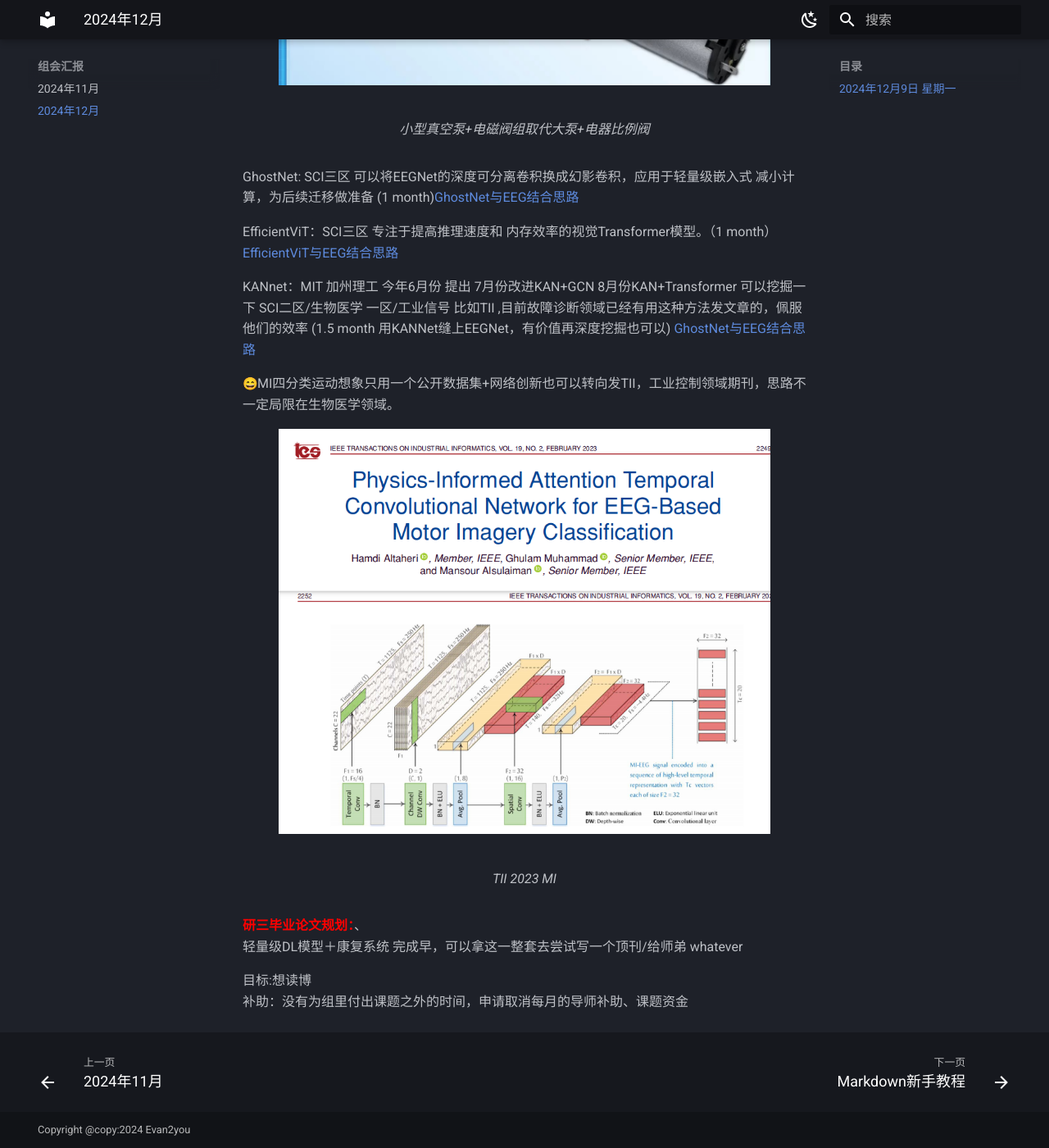
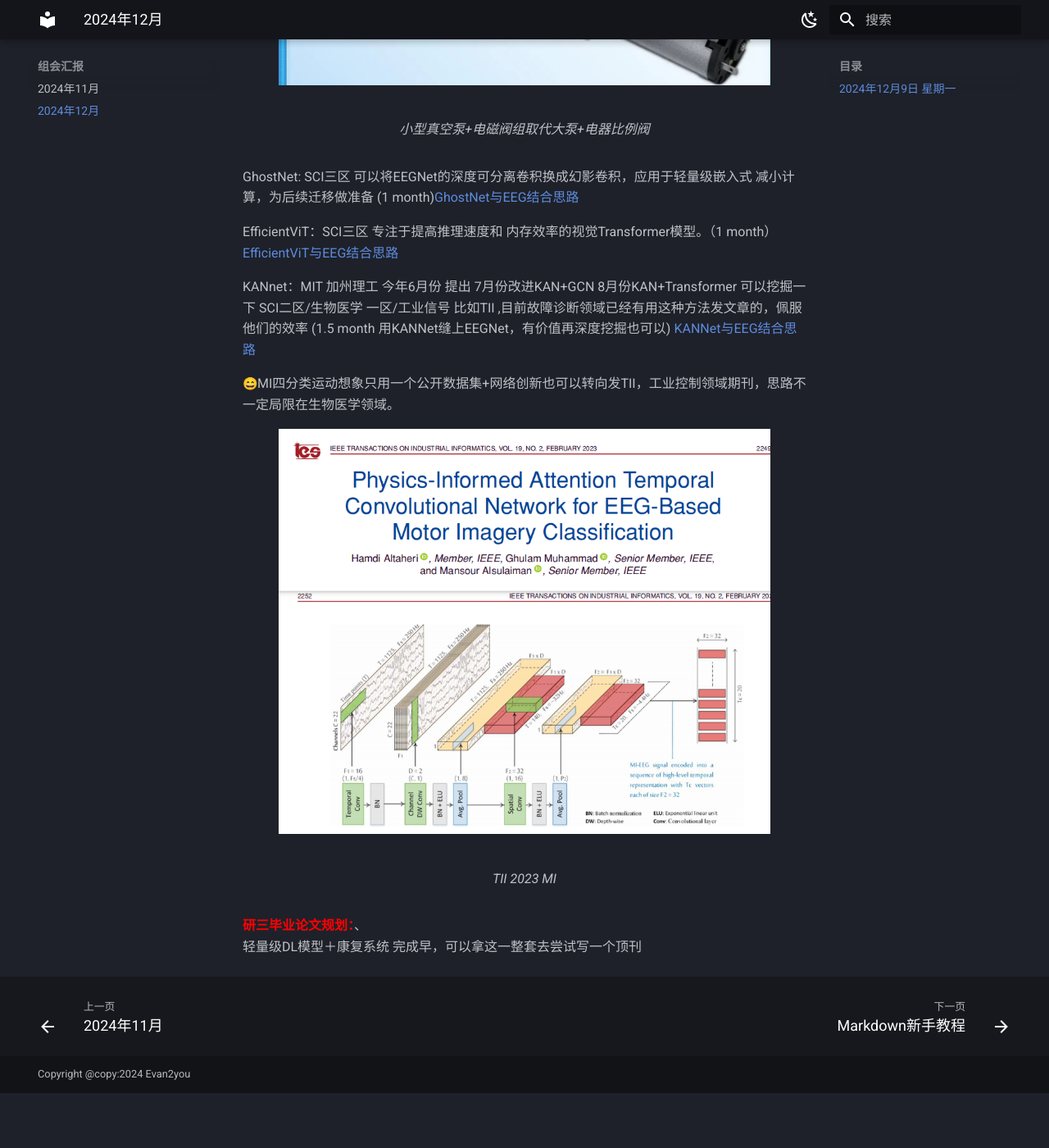
Before and after one commit to Evan2you/Evan2you.github.io, an MkDocs documentation site: the page built from docs/组会汇报/2024年12月.md, in a window 1280 px wide and 1400 px high, scrolled down 1976 px. Shown: the whole window at 82% size. Built offline with MkDocs 1.6.1 and Material for MkDocs 9.7.7, drawn with Linux system fonts in a browser that asks for light colours; emoji names are drawn with the system emoji font; after the commit the page ends 3309 px from its top, so only the background shows below that.

Commit message:
Update 2024年12月.md

```diff
--- a/docs/组会汇报/2024年12月.md
+++ b/docs/组会汇报/2024年12月.md
@@ -39,7 +39,7 @@ GhostNet: SCI三区 可以将EEGNet的深度可分离卷积换成幻影卷积，
 EfficientViT：SCI三区 专注于提⾼推理速度和 内存效率的视觉Transformer模型。（1 month） [EfficientViT与EEG结合思路](https://evan2you.github.io/%E8%AE%BA%E6%96%87%E6%95%B4%E7%90%86/EfficientViT/)
 
 KANnet：MIT 加州理工 今年6月份 提出 7月份改进KAN+GCN 8月份KAN+Transformer 可以挖掘一下 SCI二区/生物医学 一区/工业信号 比如TII ,目前故障诊断领域已经有用这种方法发文章的，佩服他们的效率 (1.5 month 用KANNet缝上EEGNet，有价值再深度挖掘也可以)
-[GhostNet与EEG结合思路](https://evan2you.github.io/%E8%AE%BA%E6%96%87%E6%95%B4%E7%90%86/KANNet/)
+[KANNet与EEG结合思路](https://evan2you.github.io/%E8%AE%BA%E6%96%87%E6%95%B4%E7%90%86/KANNet/)
 
 :smile:MI四分类运动想象只用一个公开数据集+网络创新也可以转向发TII，工业控制领域期刊，思路不一定局限在生物医学领域。
 
@@ -50,8 +50,4 @@ KANnet：MIT 加州理工 今年6月份 提出 7月份改进KAN+GCN 8月份KAN+T
 
 <span style="color: red; font-weight: bold;">研三毕业论文规划：</span>、
 </br>
-轻量级DL模型＋康复系统  完成早，可以拿这一整套去尝试写一个顶刊/给师弟 whatever
-
-目标:想读博
-</br>
-补助：没有为组里付出课题之外的时间，申请取消每月的导师补助、课题资金
+轻量级DL模型＋康复系统  完成早，可以拿这一整套去尝试写一个顶刊
```
